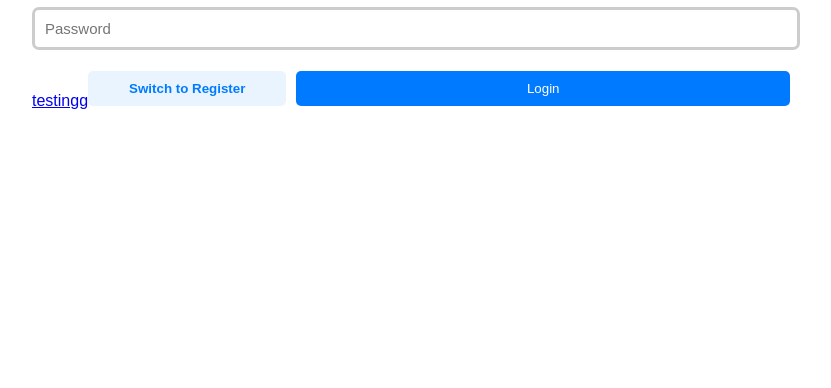
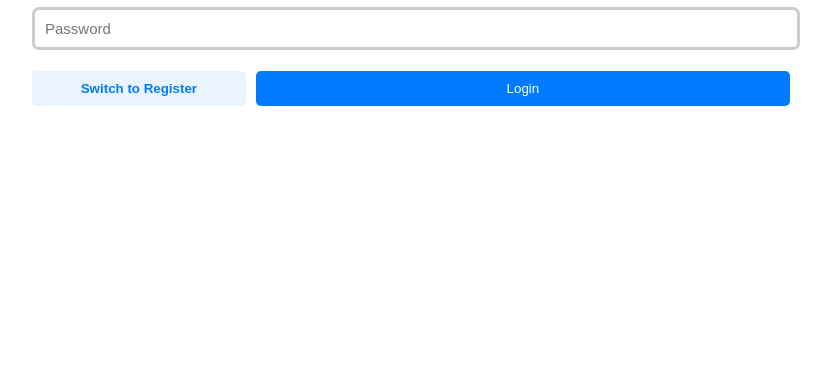
Before and after one commit to aatiq-hussain/Checklist, a website with bundled scripts: page index.html in a window 1280 px wide. Shown: the part 412-800 px from the top of the page, without its empty margins (224-1055 px from the left). Built offline with nearby package versions, Linux system fonts and the light colour scheme.

Commit message:
Update index.html

```diff
--- a/index.html
+++ b/index.html
@@ -16,7 +16,7 @@
             <input type="email" id="email"  placeholder="Enter your Email" required>
             <input type="password" id="password" placeholder="Password" required>
             <div class="flex">
-             <a href="/Checklist/src/index.html"> testingg</a>
+
               <button type="button" id="toggleBtn">Switch to Register</button>
               <button type="submit" id="authBtn">Login</button>
 
```
